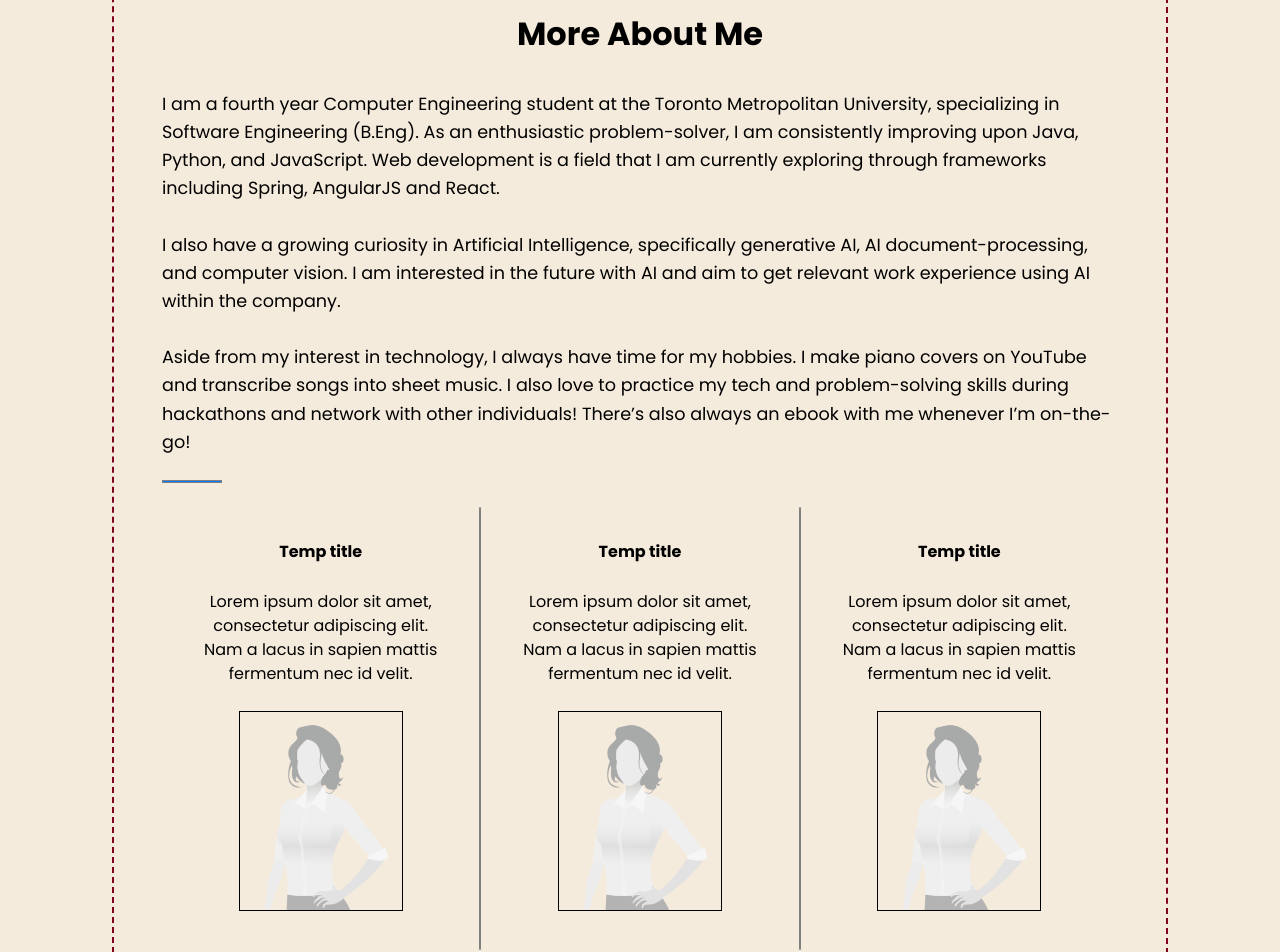
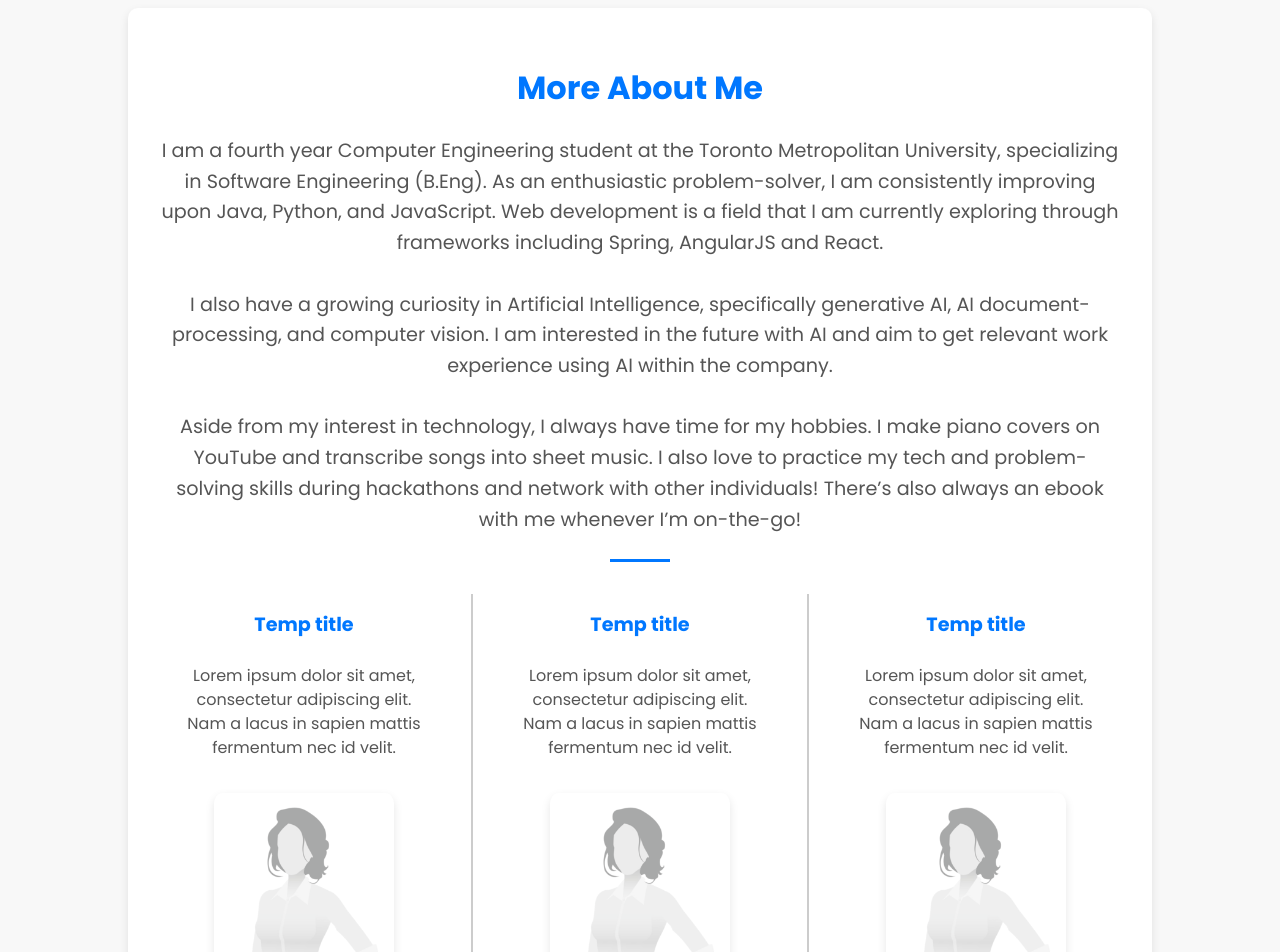
Before and after one commit to mansijp/mansi-patel, a React (Create React App) app: page / in a window 1280 px wide. Shown: the part 840-1792 px from the top of the page. Built offline with nearby package versions, Linux system fonts and the light colour scheme.

Commit message:
Minor changes

```diff
--- a/src/components/About/about.css
+++ b/src/components/About/about.css
@@ -1,63 +1,87 @@
-#about{
-    margin: 1rem 7rem;
-    width: calc(100vw - 14rem);
-    display: flex;
-    justify-content: space-between;
-    padding: 2rem 3rem;
-    border: 2px dashed #800020;
-    border-radius: 10px;
+#about {
+    width: 100%;
+    padding: 3rem 0;
+    background-color: #f8f8f8;
+    color: #333;
 }
 
-.about-me-title{
-    font-size: 2rem;
+.about-container {
     display: flex;
     justify-content: center;
-    padding-bottom: 2rem;
-    font-weight: bold;
+    align-items: flex-start;
+    flex-direction: column;
+    width: 80%;
+    max-width: 1200px;
+    margin: 0 auto;
 }
 
-.about-me-description{
-    font-size: 1.1rem;
+.about-content {
+    text-align: center;
+    padding: 2rem;
+    background-color: white;
+    border-radius: 10px;
+    box-shadow: 0 4px 10px rgba(0, 0, 0, 0.1);
+}
+
+.about-me-title {
+    font-size: 2rem;
+    color: #0077ff;
+    font-weight: bold;
+    margin: 1.5rem;
+}
+
+.about-me-description {
+    font-size: 1.2rem;
+    color: #555;
     line-height: 1.6;
 }
 
 .line {
-    position: relative;
-    border: 1px solid gray;
-    margin: 1.5rem 0;
+    width: 60px;
+    height: 3px;
+    background-color: #0077ff;
+    margin: 1.5rem auto;
+    border: none;
 }
 
 .table-row-about {
-    display: table;
+    display: flex;
+    justify-content: space-between;
+    flex-wrap: wrap;
+    margin-top: 2rem;
 }
 
 .table-column-about {
-    display: table-cell;
-    padding: 2rem;
+    flex: 1;
+    padding: 1rem;
     text-align: center;
+    max-width: 30%;
 }
 
-.divider{
-    display: table-cell;
-    background-color: gray;
+.divider {
     width: 2px;
-    border: 1px solid gray;
-    border-radius: 10px;
+    background-color: #ccc;
+    margin: 0 1rem;
 }
 
-.interest-title{
+.interest-title {
+    font-size: 1.2rem;
+    font-weight: bold;
+    color: #0077ff;
     display: block;
-    font-weight: bold;
-    font-size: 1rem;
-    padding-bottom: 0.1rem;
 }
 
 .interest-text {
+    font-size: 1rem;
+    color: #555;
+    line-height: 1.5;
     display: block;
-    line-height: 1.5;
 }
 
-.interest-image{
-    height: 25vh;
-    border: 1px solid black;
+.interest-image {
+    width: 70%;
+    height: auto;
+    border-radius: 5%;
+    box-shadow: 0 4px 10px rgba(0, 0, 0, 0.1);
+    margin: 0.5rem 0;
 }
--- a/src/components/About/about.js
+++ b/src/components/About/about.js
@@ -5,8 +5,9 @@ import placeholder from '../../img/mansi-patel.png';
 const About = () => {
     return (
         <section id="about">
+            <div className="about-container">
                 <div className="about-content">
-                <span className="about-me-title">More About Me</span>
+                    <p className="about-me-title">More About Me</p>
                     <p className="about-me-description">
                         I am a fourth year Computer Engineering student at the Toronto Metropolitan University, specializing in Software
                         Engineering (B.Eng). As an enthusiastic problem-solver, I am consistently improving upon Java, Python, and JavaScript.
@@ -27,19 +28,20 @@ const About = () => {
                         <div className="table-column-about">
                             <span className="interest-title">Temp title</span><br/>
                             <span className="interest-text">Lorem ipsum dolor sit amet, consectetur adipiscing elit. Nam a lacus in sapien mattis fermentum nec id velit.</span>
-                        <br/><img src={placeholder} alt="" className="interest-image" />
+                            <br/><img src={placeholder} alt="Interest" className="interest-image" />
                         </div>
                         <div className="divider"></div>
                         <div className="table-column-about">
                             <span className="interest-title">Temp title</span><br/>
                             <span className="interest-text">Lorem ipsum dolor sit amet, consectetur adipiscing elit. Nam a lacus in sapien mattis fermentum nec id velit.</span>
-                        <br/><img src={placeholder} alt="" className="interest-image" />
+                            <br/><img src={placeholder} alt="Interest" className="interest-image" />
                         </div>
                         <div className="divider"></div>
                         <div className="table-column-about">
                             <span className="interest-title">Temp title</span><br/>
                             <span className="interest-text">Lorem ipsum dolor sit amet, consectetur adipiscing elit. Nam a lacus in sapien mattis fermentum nec id velit.</span>
-                        <br/><img src={placeholder} alt="" className="interest-image" />
+                            <br/><img src={placeholder} alt="Interest" className="interest-image" />
+                        </div>
                     </div>
                 </div>
             </div>
--- a/src/components/Home/home.css
+++ b/src/components/Home/home.css
@@ -58,7 +58,7 @@
     color: #0077ff;
 }
 
-.line {
+#line {
     width: 60px;
     height: 3px;
     background-color: #0077ff;
--- a/src/components/Home/home.js
+++ b/src/components/Home/home.js
@@ -9,7 +9,7 @@ const Home = () => {
                 <div className="home-content">
                     <span className="hello">Hello,</span><br/>
                     <span className="intro">I'm <span className="name">Mansi Patel</span></span><br/>
-                    <hr className="line"/>
+                    <hr id="line"/>
                     <p className="intro-text">
                         I am a Software Engineer with a passion in full-stack development, DevOps,
                         cloud computing, and mobile app development.
--- a/src/components/Projects/projects.js
+++ b/src/components/Projects/projects.js
@@ -3,8 +3,8 @@ import './projects.css';
 
 const Projects = () => {
     return(
-        <section id="experience">
-            <div>Experience</div>
+        <section id="projects">
+            <div>Projects</div>
         </section>
     )
 }
```
Lines whose indentation alone changed are shown as unchanged.
